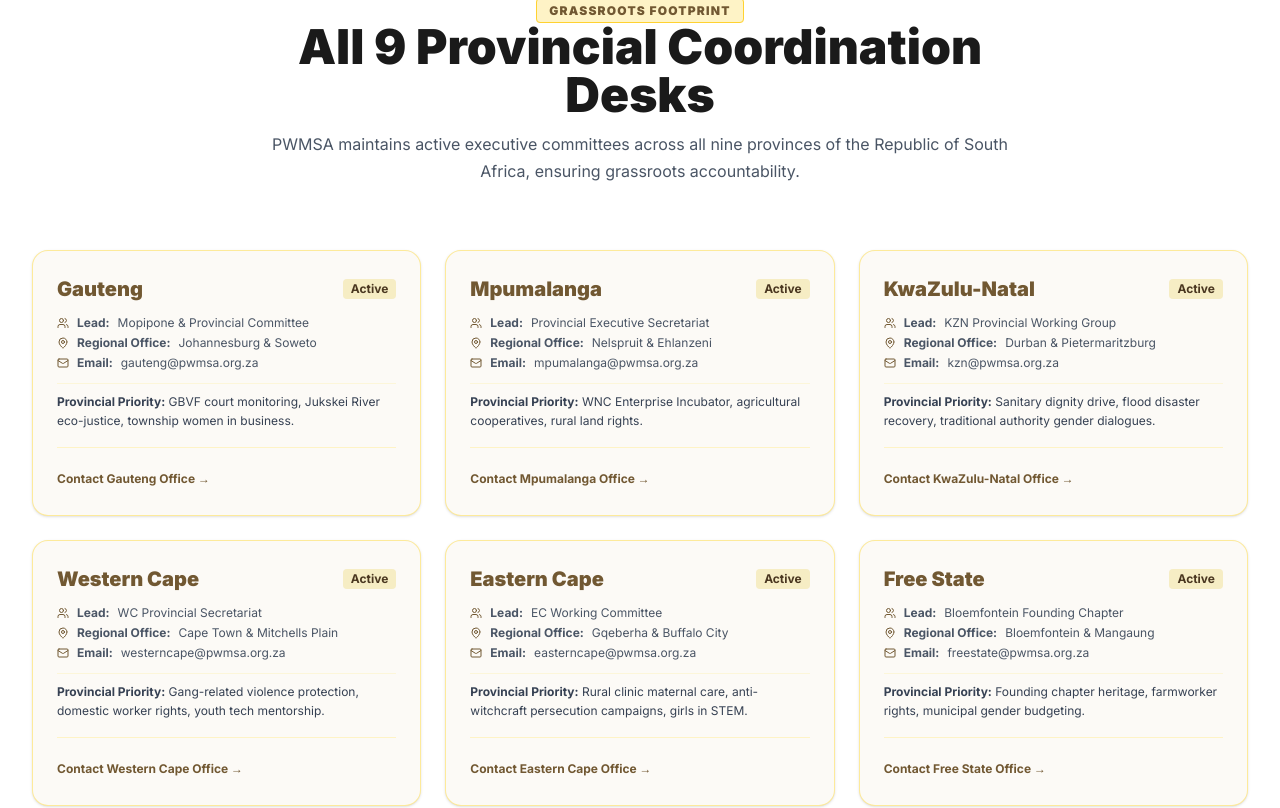
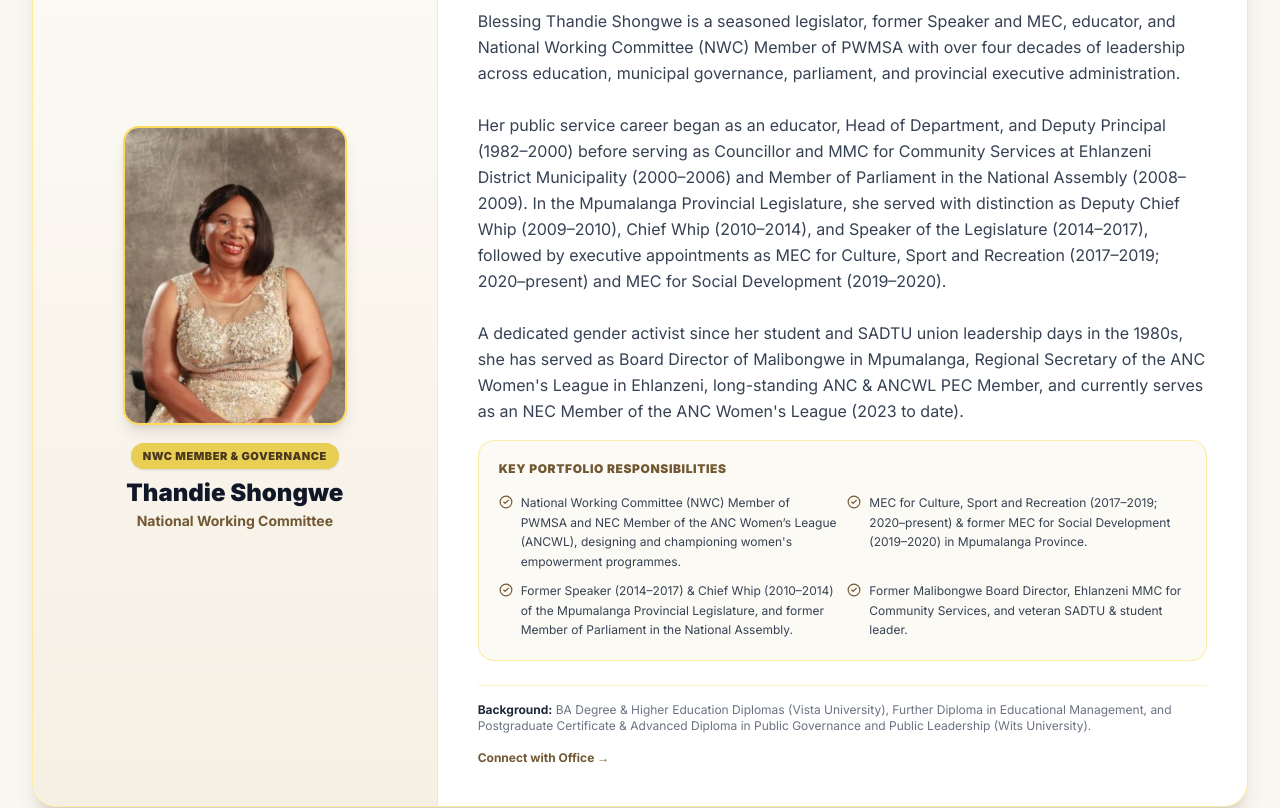
Before and after one commit to banele303/pwmsa, a Next.js app: page /committee in a window 1280 px wide. Shown: the part 5500-6308 px from the top of the page. Built offline with nearby package versions, Linux system fonts and the light colour scheme.

Commit message:
Add Thandie Shongwe to National Working Committee with summarized CV profile and portrait

```diff
--- a/src/app/committee/page.tsx
+++ b/src/app/committee/page.tsx
@@ -24,7 +24,7 @@
   openGraph: {
     title: "National Leadership & Committee | PWMSA Governance",
     description:
-      "Profiles and portfolios of Angie Motshega, Zingiswa Losi, Me Getrude Mtsweni, Lulama Nare (CEO), Vuyiwe Hani, Syvia Maphala, and provincial structures.",
+      "Profiles and portfolios of Angie Motshega, Zingiswa Losi, Me Getrude Mtsweni, Lulama Nare (CEO), Vuyiwe Hani, Syvia Maphala, Thandie Shongwe, and provincial structures.",
     images: [
       {
         url: "https://pwmsa.org.za/wp-content/uploads/pwmsa-ab1.jpg",
@@ -126,6 +126,21 @@
       "President of African People and Human Rights for Women (2018) & Deputy Chairperson of Moral Regeneration (2019).",
     ],
     experience: "Veteran of uMkhonto we Sizwe (joined 1984) and BOYCO (1980), with over four decades of civic, labour (SADTU), parliamentary (NCOP), and international women's rights leadership.",
+  },
+  {
+    name: "Thandie Shongwe",
+    role: "National Working Committee",
+    badge: "NWC Member & Governance",
+    image: "/images/committee/thandie-shongwe.jpg",
+    imagePosition: "object-top",
+    bio: "Blessing Thandie Shongwe is a seasoned legislator, former Speaker and MEC, educator, and National Working Committee (NWC) Member of PWMSA with over four decades of leadership across education, municipal governance, parliament, and provincial executive administration.\n\nHer public service career began as an educator, Head of Department, and Deputy Principal (1982–2000) before serving as Councillor and MMC for Community Services at Ehlanzeni District Municipality (2000–2006) and Member of Parliament in the National Assembly (2008–2009). In the Mpumalanga Provincial Legislature, she served with distinction as Deputy Chief Whip (2009–2010), Chief Whip (2010–2014), and Speaker of the Legislature (2014–2017), followed by executive appointments as MEC for Culture, Sport and Recreation (2017–2019; 2020–present) and MEC for Social Development (2019–2020).\n\nA dedicated gender activist since her student and SADTU union leadership days in the 1980s, she has served as Board Director of Malibongwe in Mpumalanga, Regional Secretary of the ANC Women's League in Ehlanzeni, long-standing ANC & ANCWL PEC Member, and currently serves as an NEC Member of the ANC Women's League (2023 to date).",
+    responsibilities: [
+      "National Working Committee (NWC) Member of PWMSA and NEC Member of the ANC Women’s League (ANCWL), designing and championing women's empowerment programmes.",
+      "MEC for Culture, Sport and Recreation (2017–2019; 2020–present) & former MEC for Social Development (2019–2020) in Mpumalanga Province.",
+      "Former Speaker (2014–2017) & Chief Whip (2010–2014) of the Mpumalanga Provincial Legislature, and former Member of Parliament in the National Assembly.",
+      "Former Malibongwe Board Director, Ehlanzeni MMC for Community Services, and veteran SADTU & student leader.",
+    ],
+    experience: "BA Degree & Higher Education Diplomas (Vista University), Further Diploma in Educational Management, and Postgraduate Certificate & Advanced Diploma in Public Governance and Public Leadership (Wits University).",
   },
 ];
 
--- a/src/components/ChatWidget.tsx
+++ b/src/components/ChatWidget.tsx
@@ -48,7 +48,7 @@
   {
     patterns: [/committee|member|leadership|nwc|national working|convenor|ceo/i],
     answer:
-      "PWMSA's **National Working Committee (NWC)** includes:\n\n👩 **Angie Motshega** — National Convenor\n👩 **Zingiswa Losi** — National Convenor\n👩 **Me Getrude Mtsweni** — National Working Committee\n👩 **Lulama Nare** — NWC & Chief Executive Officer\n👩 **Vuyiwe Hani** — National Working Committee\n👩 **Syvia Maphala** — National Working Committee\n\nLearn more at [/committee](/committee).",
+      "PWMSA's **National Working Committee (NWC)** includes:\n\n👩 **Angie Motshega** — National Convenor\n👩 **Zingiswa Losi** — National Convenor\n👩 **Me Getrude Mtsweni** — National Working Committee\n👩 **Lulama Nare** — NWC & Chief Executive Officer\n👩 **Vuyiwe Hani** — National Working Committee\n👩 **Syvia Maphala** — National Working Committee\n👩 **Thandie Shongwe** — National Working Committee\n\nLearn more at [/committee](/committee).",
   },
   {
     patterns: [/angie|motshega/i],
@@ -79,6 +79,11 @@
     patterns: [/syvia|sylvia|maphala|sanco/i],
     answer:
       "**Syvia Maphala** is a National Working Committee (NWC) Member of PWMSA (2025 to date) and veteran of uMkhonto we Sizwe (joined 1984) and BOYCO (1980). She also serves as SANCO 2nd Deputy General Secretary, MKLWV PEC Member, and previously served as ANC NCOP Advisor (2014–2019) and PWMSA Sub-committee Chairperson (2017–2020).",
+  },
+  {
+    patterns: [/thandie|thandi|shongwe|blessing/i],
+    answer:
+      "**Thandie Shongwe** (Blessing Thandi Shongwe) is a National Working Committee (NWC) Member of PWMSA, an NEC Member of the ANC Women’s League, and MEC for Culture, Sport and Recreation in Mpumalanga. She previously served as Speaker and Chief Whip of the Mpumalanga Provincial Legislature and as a Member of Parliament.",
   },
   {
     patterns: [/contact|reach|phone|call|email|whatsapp|sophia|koko/i],
```
Also changed, not shown: public/images/committee/thandie-shongwe.jpg (added).
